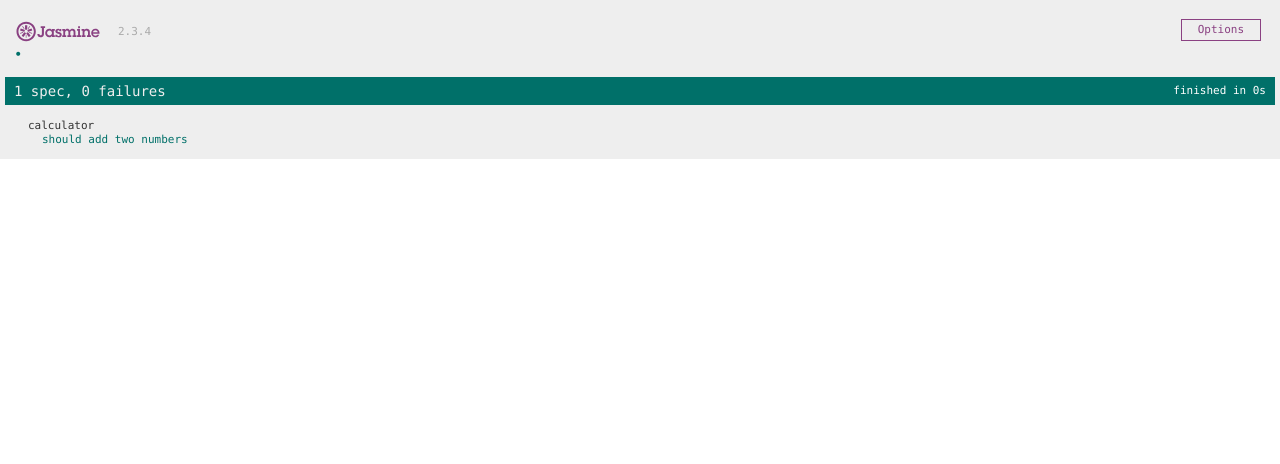
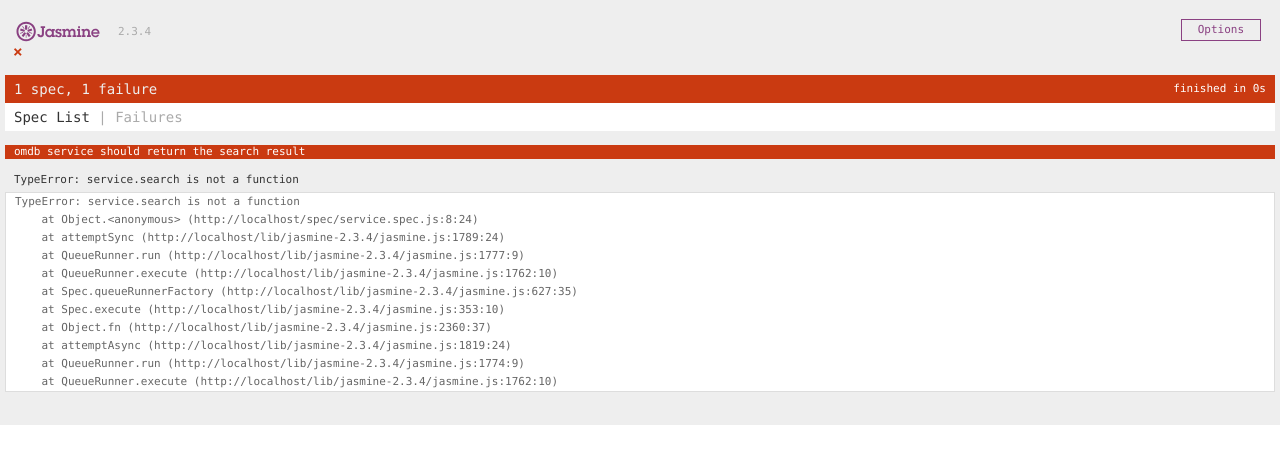
Before and after one commit to juliofornode/entrena-karma-002, a website: page SpecRunner.html in a window 1280 px wide. Drawn offline with Linux system fonts and the light colour scheme.

Commit message:
started initial test exercise with omdb

```diff
--- a/SpecRunner.html
+++ b/SpecRunner.html
@@ -14,10 +14,10 @@
   <script src="lib/angular-mocks.js"></script>
 
   <!-- include source files here... -->
-  <script src="src/calculator.js"></script>
+  <script src="src/omdb.js"></script>
 
   <!-- include spec files here... -->
-  <script src="spec/calculator.spec.js"></script>
+  <script src="spec/service.spec.js"></script>
 
 </head>
 
--- a/spec/calculator.spec.js
+++ /dev/null
@@ -1,9 +0,0 @@
-describe('calculator', function () {
-
-   it('should add two numbers', function () {
-
-       expect(add(1,2)).toBe(3);
-
-   })
-
-});
--- /dev/null
+++ b/spec/service.spec.js
@@ -0,0 +1,13 @@
+describe('omdb service', function () {
+
+    var movieData = '{"Title":"Star Wars","Year":"1983","Rated":"N/A","Released":"01 May 1983","Runtime":"N/A","Genre":"Action, Adventure, Sci-Fi","Director":"N/A","Writer":"N/A","Actors":"Harrison Ford, Alec Guinness, Mark Hamill, James Earl Jones","Plot":"N/A","Language":"English","Country":"USA","Awards":"N/A","Poster":"N/A","Metascore":"N/A","imdbRating":"7.8","imdbVotes":"349","imdbID":"tt0251413","Type":"game","Response":"True"}';
+
+    it('should return the search result', function () {
+
+        var service = {};
+        expect(service.search('Star Wars')).toEqual(movieData);
+
+    })
+
+
+});
--- a/src/calculator.js
+++ /dev/null
@@ -1,5 +0,0 @@
-function add (x,y) {
-
-    return x+y;
-
-}
--- /dev/null
+++ b/src/omdb.js
@@ -0,0 +1,3 @@
+/**
+ * Created by juliocolomer on 3/7/16.
+ */
```
